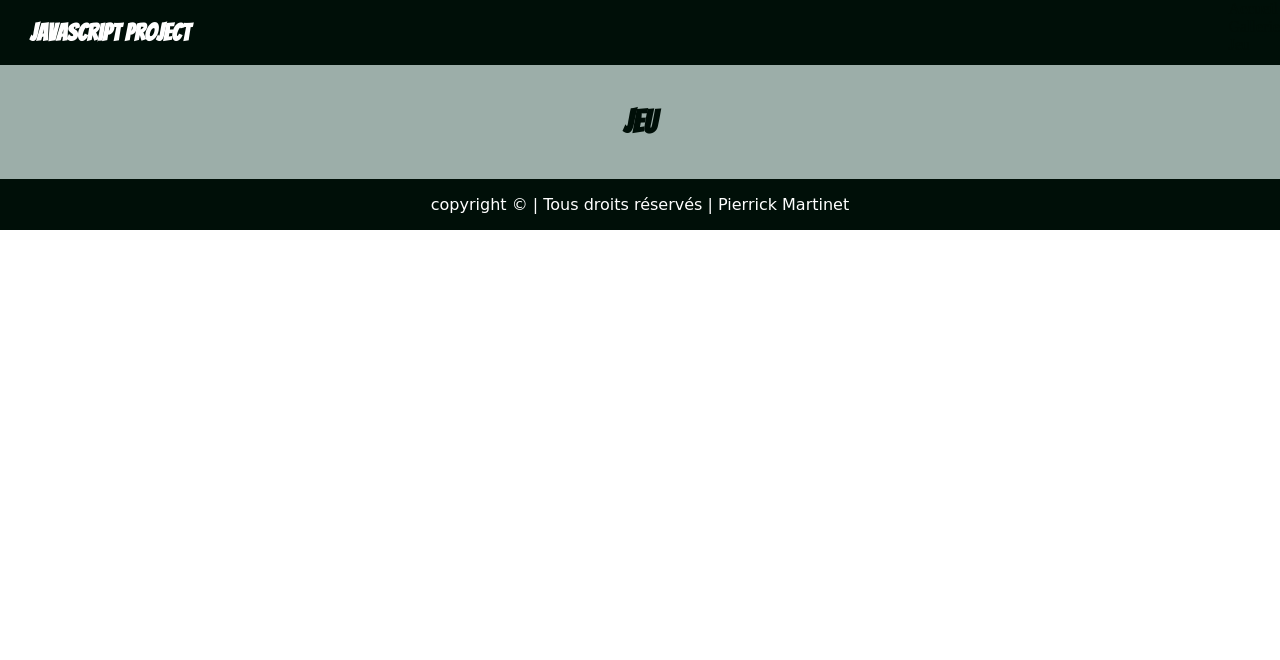
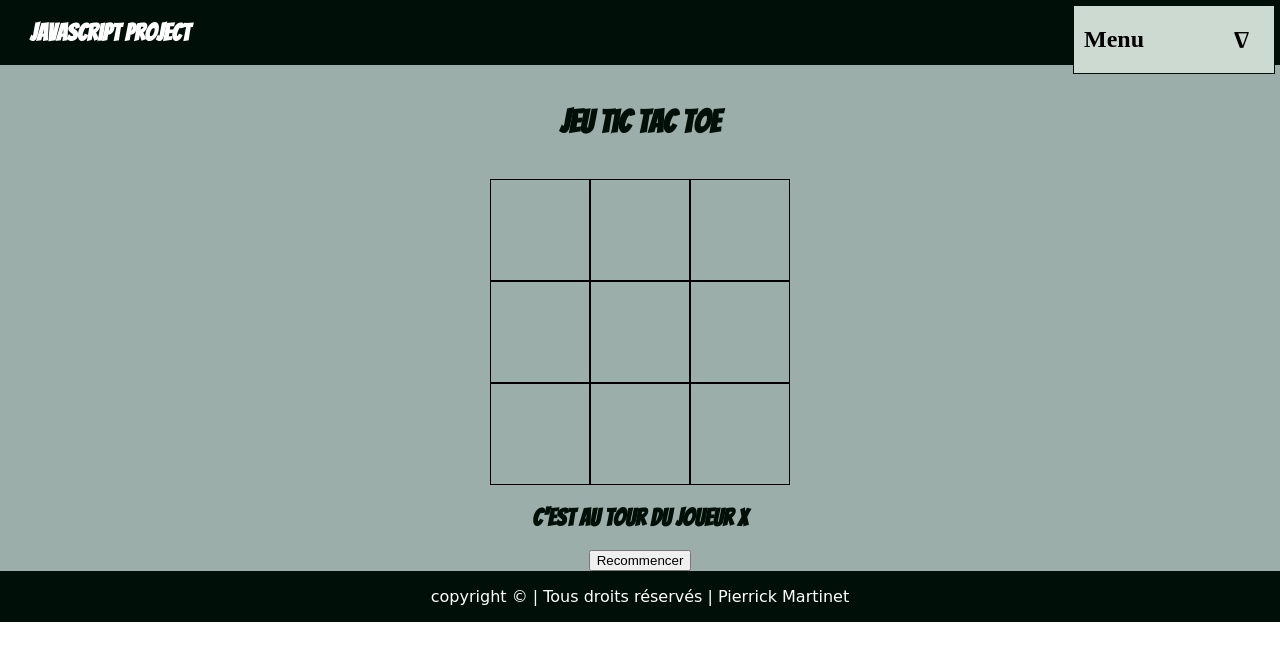
Before and after one commit to pierrickmartinet/javascript-project, a plain HTML site: page jeu.html in a window 1280 px wide. Drawn offline with nearby package versions, Linux system fonts and the light colour scheme; a web font is replaced by a local one.

Commit message:
Feat: Jeu du Tic Tac Toe

```diff
--- a/jeu.html
+++ b/jeu.html
@@ -18,7 +18,8 @@
     <meta name="Description" content="Bienvenue sur le 1er projet Javascript de Pierrick MARTINET.">
 
     <!--Srcipt-->
-    <script src="scriptGallerie.js"></script>
+    <script src="https://ajax.googleapis.com/ajax/libs/jquery/3.2.1/jquery.min.js" defer></script>
+    <script src="scriptJeu.js" defer></script>
 
 </head>
 
@@ -28,25 +29,43 @@
         <div class="titleHeader">
             <h2 class="textWhite titleFont">Javascript Project</h2>
         </div>
-        <div>
-            <nav>
-                <div>
-                    <a href="index.html">Accueil</a>
-                </div>
-                <div>
-                    <a href="gallerie.html">Gallerie</a>
-                </div>
-                <div>
-                    <a href="jeu.html">Jeu</a>
-                </div>
-            </nav>
+        <!-- Menu dropdown -->
+        <div class="dropdown closed">
+            <h2 class="icon">Menu<span>∆</span></h2>
+            <ul class="menu">
+                <li><a href="index.html">Accueil</a></li>
+                <li><a href="gallerie.html">Gallerie</a></li>
+                <li><a href="jeu.html">Jeu</a></li>
+            </ul>
         </div>
 
     </header>
 
 
     <main>
-        <h1>Jeu</h1>
+        <h1>Jeu Tic Tac Toe</h1>
+
+        <section id="jeu" class="titleFont">
+
+            <!-- 9 div pour les 9 cases de la grille du jeu avec chacune un index numéroté de 0 à 8 -->
+            <div data-index= 0 class="case"></div>
+            <div data-index= 1 class="case"></div>
+            <div data-index= 2 class="case"></div>
+            <div data-index= 3 class="case"></div>
+            <div data-index= 4 class="case"></div>
+            <div data-index= 5 class="case"></div>
+            <div data-index= 6 class="case"></div>
+            <div data-index= 7 class="case"></div>
+            <div data-index= 8 class="case"></div>
+
+        </section>
+
+        <!-- Titre determinant le tour des joueurs pour jouer -->
+        <h2 id="message" class="titleFont"></h2>
+
+        <!-- Recommencer la partie -->
+        <button id="recommencer">Recommencer</button>
+
     </main>
 
 
--- a/scriptGallerie.js
+++ b/scriptGallerie.js
@@ -94,7 +94,7 @@ $(document).ready(function () {
 
     // Incorporer l'image au bon endroit avec comme source de l'image l'url de l'image choisie stocké dans une variable
     // Lélément form du bloc HTML de la page Gallerie éxécutera cette action (la fonction(e)) lors de l'envoi
-    formGallery.onsubmit = function (e) {
+    formGallery.addEventListener('submit', (e) => {
 
         // preventDefault permet d'annuler le rechargement de la page par défaut du bouton envoyer du formulaire
         e.preventDefault();
@@ -106,7 +106,7 @@ $(document).ready(function () {
         let testImageGallery = document.querySelectorAll('#imgGallery div');
 
         // Si lors de l'ajout les images déjà présentes ont la classe colonne et mosaic ou juste colonne
-        if ((testImageGallery[0].classList.value === "imgGalleryColumn imgGalleryMosaic") || (testImageGallery[0].classList.value === "remove imgGalleryColumn")|| (testImageGallery[0].classList.value === "imgGalleryColumn")) {
+        if ((testImageGallery[0].classList.value === "imgGalleryColumn imgGalleryMosaic") || (testImageGallery[0].classList.value === "remove imgGalleryColumn") || (testImageGallery[0].classList.value === "imgGalleryColumn")) {
             // Alors rajoute une div dans le DOM avec l'image en format (taille) colonne ainsi qu'une croix rouge (img) pour remove
             $('<div class="remove imgGalleryColumn"><img class="crossRemove" src="images/remove.svg "alt="croix supprimer"><img class="imgGallery" src="' + addImage + '"alt="Image ajouté"></div>').prependTo('#imgGallery');
         } else {
@@ -123,18 +123,12 @@ $(document).ready(function () {
         let crossRemoveImg = document.querySelector('.crossRemove');
 
         // Au click sur la croix rouge
-        crossRemoveImg.addEventListener('click', (e) => {
+        crossRemoveImg.onclick = function (e) {
 
-        // L'élément parent de l'élément cliqué se supprime
-        e.target.parentElement.remove();
+            // L'élément parent de l'élément cliqué se supprime
+            e.target.parentElement.remove();
 
-        })
-    }
-
-
-
-
-
-
+        }
+    })
 
 });
--- a/scriptJeu.js
+++ b/scriptJeu.js
@@ -0,0 +1,132 @@
+$(document).ready(function () {
+    console.log('Je peux maintenant écrire du code jQuery');
+
+    // On charge les informations utiles
+
+    // Récupération de la balise h2
+    const statut = document.querySelector("#message");
+    // Lorsqu'on joue la valeur de jeuActif est à true, sinon false
+    let jeuActif = true;
+    // Si le joueur "X" joue la valeur est à "X", si le joueur "O" joue la valeur est à "O"
+    let joueurActif = "X";
+    // Létat du jeu sur la grille rempli avec "X" ou "O" au fur et à mesure
+    let etatJeu = ["", "", "", "", "", "", "", "", ""];
+
+    // Liste les possibilités de victoire (3 lignes, 3 colonnes, 2 diagonales)
+    const conditionsVictoire = [
+        // Première ligne
+        [0, 1, 2],
+        // Deuxième ligne
+        [3, 4, 5],
+        // Troisième ligne
+        [6, 7, 8],
+        // Première colonne
+        [0, 3, 6],
+        // Deuxième colonne
+        [1, 4, 7],
+        // Troisième colonne
+        [2, 5, 8],
+        // Première diagonale
+        [0, 4, 8],
+        // Deuxième diagonale
+        [2, 4, 6],
+    ]
+
+    // Messages
+    const gagne = () => `le joueur ${joueurActif} a  gagné`;
+    const egalite = () => "Egalité";
+    const tourJoueur = () => `C'est au tour du joueur ${joueurActif}`;
+
+    statut.innerHTML = tourJoueur();
+
+
+    // Séléction de chacune des cases, pour chaque case un Listener qui écoute click et éxécute la fonction gestionClicCase()
+    document.querySelectorAll(".case").forEach(cell => cell.addEventListener("click", gestionClicCase));
+
+    // Séléction du bouton recommencer qui écoute le click et éxécute la fonction recommencer()
+    document.querySelector("#recommencer").addEventListener("click", recommencer);
+
+
+    //Fonctions
+
+    function gestionClicCase() {
+
+        // Récupération de l'index de la case cliquée (data-index du HTML)
+        const indexCase = parseInt(this.dataset.index);
+
+        // Si la case cliquée est déjà joué ou si le jeu n'est pas actif, je ne fait rien (return rien)
+        if (etatJeu[indexCase] !== "" || !jeuActif) {
+            return;
+        } else {
+            // Stock l'état actuel du jeu dans le tableau etatJeu, la case de l'index prend pour valeur la valeur de joueurActif
+            etatJeu[indexCase] = joueurActif;
+            // Ecrit dans la case cliquée (this) la valeur de joueur actif ("X" ou "O")
+            this.innerHTML = joueurActif;
+        }
+        // Appel de la fonction verifGagne
+        verifGagne();
+    }
+
+
+    // fonction verifGagne qui vérifie si 3 "X" ou 3 "O" sont alignés (si un joueur à gagné)
+    function verifGagne(){
+
+        // Par défaut tourGagnant à la valeur "Faux"
+        let tourGagnant = false
+
+        // Vérification sur chacune des conditions de victoire (tableau consitionsVictoire) comparatif avec le tableau etatJeu
+        for (let conditionVictoire of conditionsVictoire){
+
+            let val1 = etatJeu[conditionVictoire[0]];
+            let val2 = etatJeu[conditionVictoire[1]];
+            let val3 = etatJeu[conditionVictoire[2]];
+
+            // Si l'une des valeurs est vide, je peux sortir de ma vérification c'est que le joueur n'a pas gagné sur cette occurence
+            if ( (val1 == "") || (val2 == "") || (val3 == "") ){
+                continue
+            }
+            // Si les 3 valeurs sont remplis je vérifie si c'est bien le même joueur
+            if ( (val1 == val2) && (val2 == val3) ){
+                tourGagnant = true
+                break
+            }
+        }
+
+        // Je vérifie si tour gagnant est égal à true, si oui je change le statut de mon h2 à gagné et j'arrète le jeu et je quitte
+        if(tourGagnant){
+            statut.innerHTML = gagne();
+            jeuActif = false
+            return
+        }
+
+        // Je vérifie si le tableau n'est pas plein, si il est plein alors égalité et j'arrête le jeu et je quitte
+
+        // Si le tableau etatJeu n'inclue pas de vide (!etatJeu.include = "")
+        if(!etatJeu.includes("")){
+            statut.innerHTML = egalite();
+            jeuActif = false
+            return
+        }
+
+        // Si pas de gagnant, ni d'égalité alors le jeu continue et je change de joueur
+        // Je vérifie si joueurActif = X, Si Oui (?) je met "O", Sinon (:) je met "X"
+        joueurActif = joueurActif == "X" ? "O" : "X";
+        statut.innerHTML = tourJoueur();
+    }
+
+    // fonction recommencer qui remet le jeu à zéro
+    function recommencer(){
+        // Remettre par défaut le joueur actif en "X"
+        joueurActif = "X";
+        // Jeu actif en true
+        jeuActif = true;
+        // Remise à zéro du tableau etatJeu
+        etatJeu = ["", "", "", "", "", "", "", "", ""];
+        // Remise à zéro du titre h2
+        statut.innerHTML = tourJoueur();
+        // Remise à zéro des cases du jeu
+        document.querySelectorAll(".case").forEach(cell => cell.innerHTML = "");
+    }
+
+
+});
--- a/style.css
+++ b/style.css
@@ -247,3 +247,26 @@ cursor: pointer;
   justify-content: space-evenly;
   margin: 4%;
 }
+
+
+/* Jeu */
+
+body{
+  text-align: center;
+}
+
+#jeu{
+  display: grid;
+  /* Nombre de colonne de la grille */
+  grid-template-columns: repeat(3, 1fr);
+  width: 300px;
+  /* Centrer la grille */
+  margin: auto;
+}
+
+.case{
+  border: 1px solid black;
+  height: 100px;
+  line-height: 100px;
+  font-size: 60px;
+}
```
